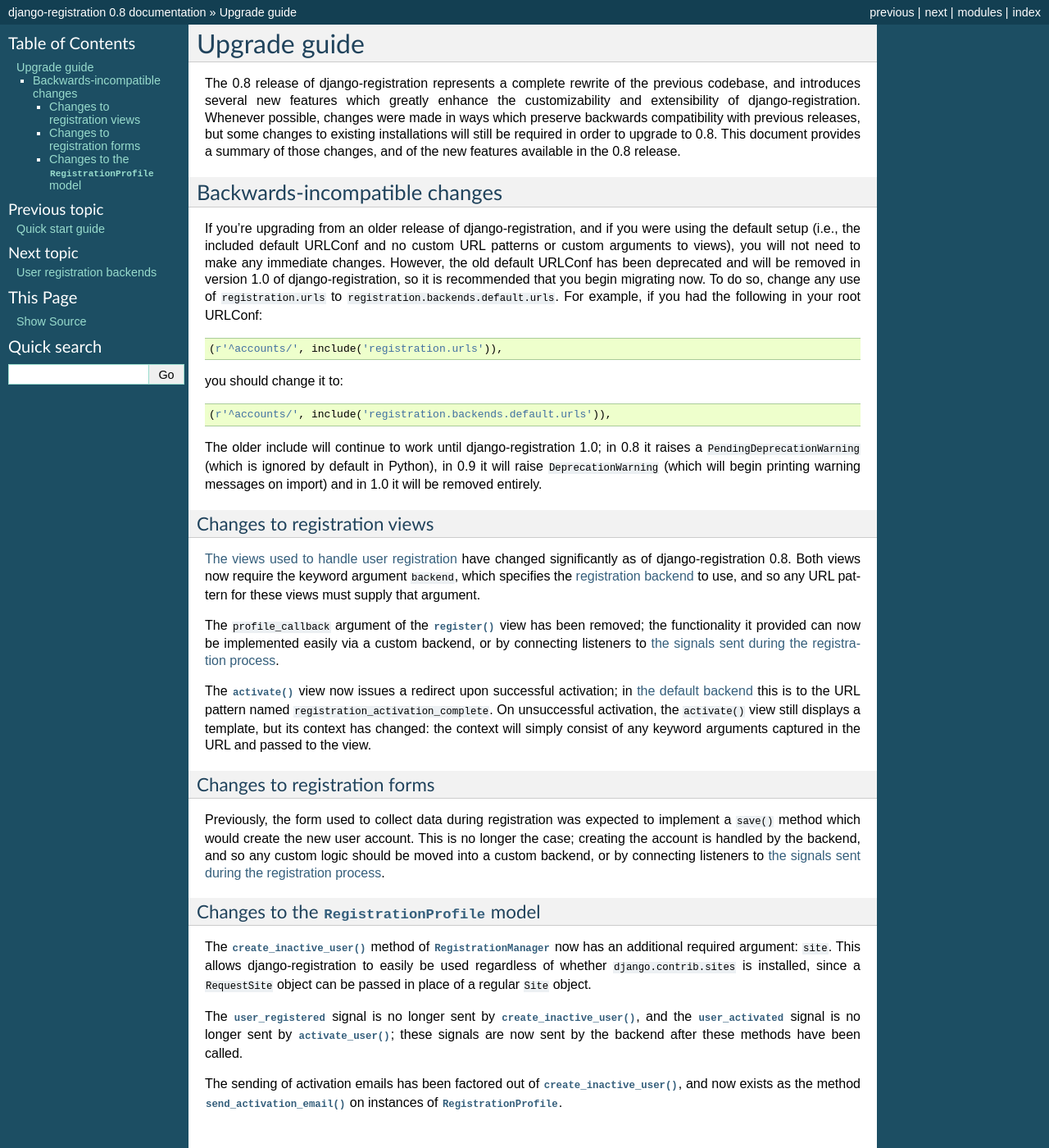
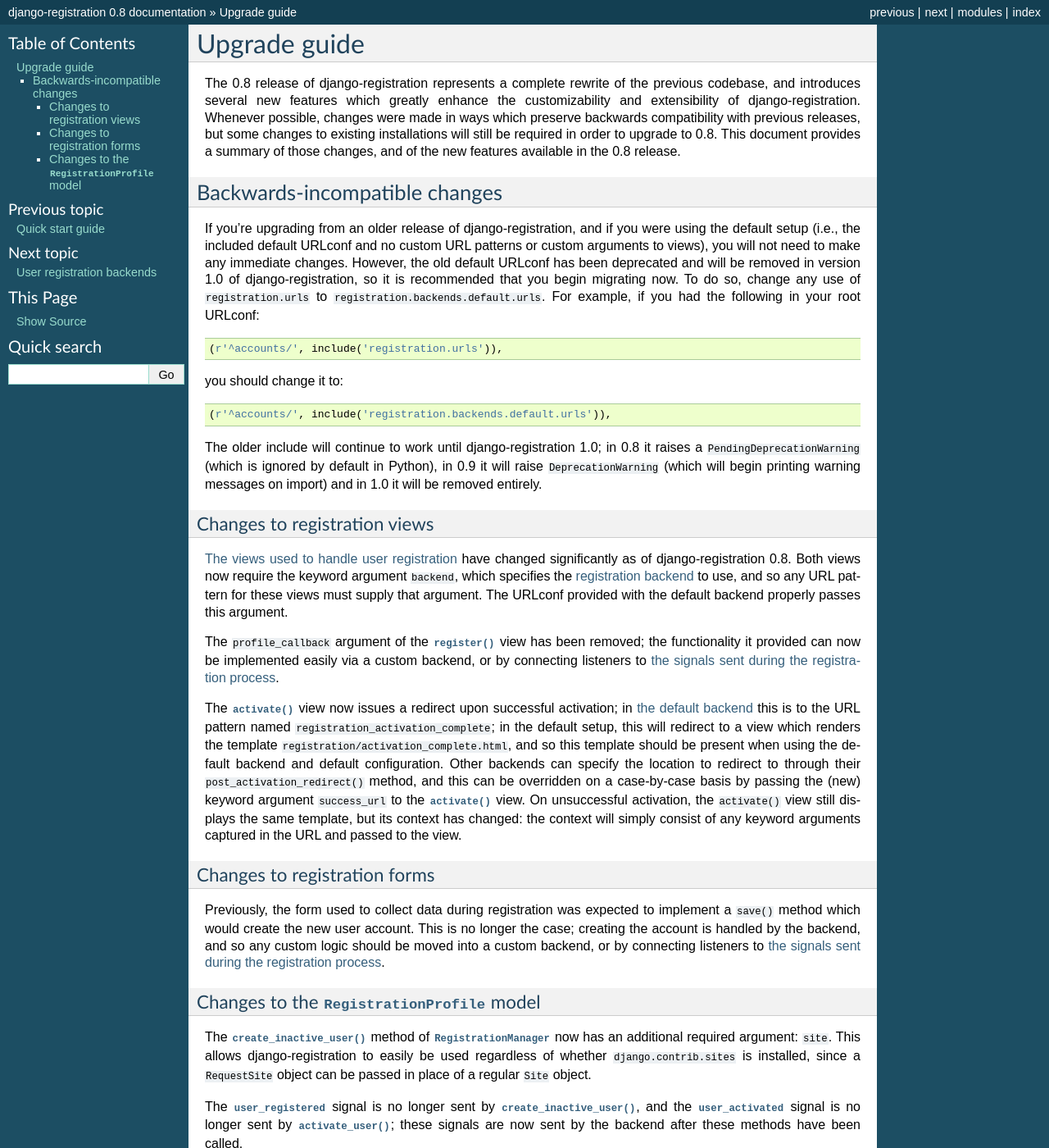
Before and after one commit to plivo/django-registration, a Sphinx documentation site: the page built from docs/upgrade.rst, in a window 1280 px wide and 1400 px high. Shown: the whole window at 82% size. Built offline with Sphinx 7.4.7, drawn with Linux system fonts in a browser that asks for light colours.

Commit message:
URLConf -> URLconf to match Django style guide.

```diff
--- a/docs/backend-api.rst
+++ b/docs/backend-api.rst
@@ -49,7 +49,7 @@ all cases, this should be a string containing the full dotted Python
 import path to the backend class to be used. So, for example, to use
 the default backend, you'd pass the string
 ``'registration.backends.default.DefaultBackend'`` as the value of the
-``backend`` argument (and the default URLConf included with that
+``backend`` argument (and the default URLconf included with that
 backend does so). The specified backend class will then be imported
 and instantiated (by calling its constructor with no arguments), and
 the resulting instance will be used for all backend-specific
--- a/docs/upgrade.rst
+++ b/docs/upgrade.rst
@@ -18,13 +18,13 @@ Backwards-incompatible changes
 
 If you're upgrading from an older release of django-registration, and
 if you were using the default setup (i.e., the included default
-URLConf and no custom URL patterns or custom arguments to views), you
+URLconf and no custom URL patterns or custom arguments to views), you
 will not need to make any immediate changes. However, the old default
-URLConf has been deprecated and will be removed in version 1.0 of
+URLconf has been deprecated and will be removed in version 1.0 of
 django-registration, so it is recommended that you begin migrating
 now. To do so, change any use of ``registration.urls`` to
 ``registration.backends.default.urls``. For example, if you had the
-following in your root URLConf::
+following in your root URLconf::
 
     (r'^accounts/', include('registration.urls')),
 
@@ -46,7 +46,8 @@ Changes to registration views
 significantly as of django-registration |version|. Both views now
 require the keyword argument ``backend``, which specifies the
 :ref:`registration backend <backend-api>` to use, and so any URL
-pattern for these views must supply that argument.
+pattern for these views must supply that argument. The URLconf
+provided with the default backend properly passes this argument.
 
 The ``profile_callback`` argument of the
 :func:`~registration.views.register` view has been removed; the
@@ -57,10 +58,18 @@ the registration process <signals>`.
 The :func:`~registration.views.activate` view now issues a redirect
 upon successful activation; in :ref:`the default backend
 <default-backend>` this is to the URL pattern named
-``registration_activation_complete``. On unsuccessful activation, the
-``activate()`` view still displays a template, but its context has
-changed: the context will simply consist of any keyword arguments
-captured in the URL and passed to the view.
+``registration_activation_complete``; in the default setup, this will
+redirect to a view which renders the template
+``registration/activation_complete.html``, and so this template should
+be present when using the default backend and default
+configuration. Other backends can specify the location to redirect to
+through their ``post_activation_redirect()`` method, and this can be
+overridden on a case-by-case basis by passing the (new) keyword
+argument ``success_url`` to the :func:`~registration.views.activate`
+view. On unsuccessful activation, the ``activate()`` view still
+displays the same template, but its context has changed: the context
+will simply consist of any keyword arguments captured in the URL and
+passed to the view.
 
 
 Changes to registration forms
```
Also changed, not shown: docs/quickstart.rst (+4 -4 lines), 3 other files.
